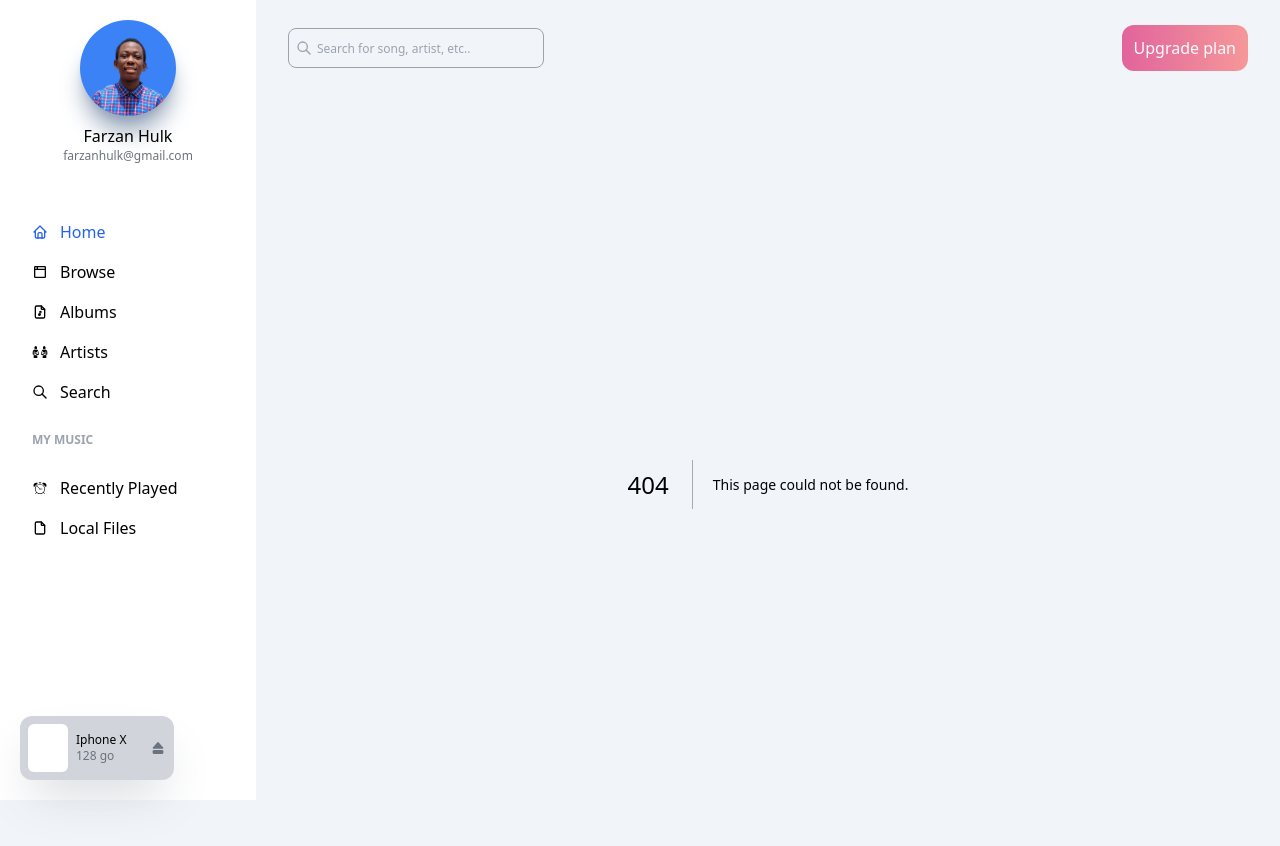
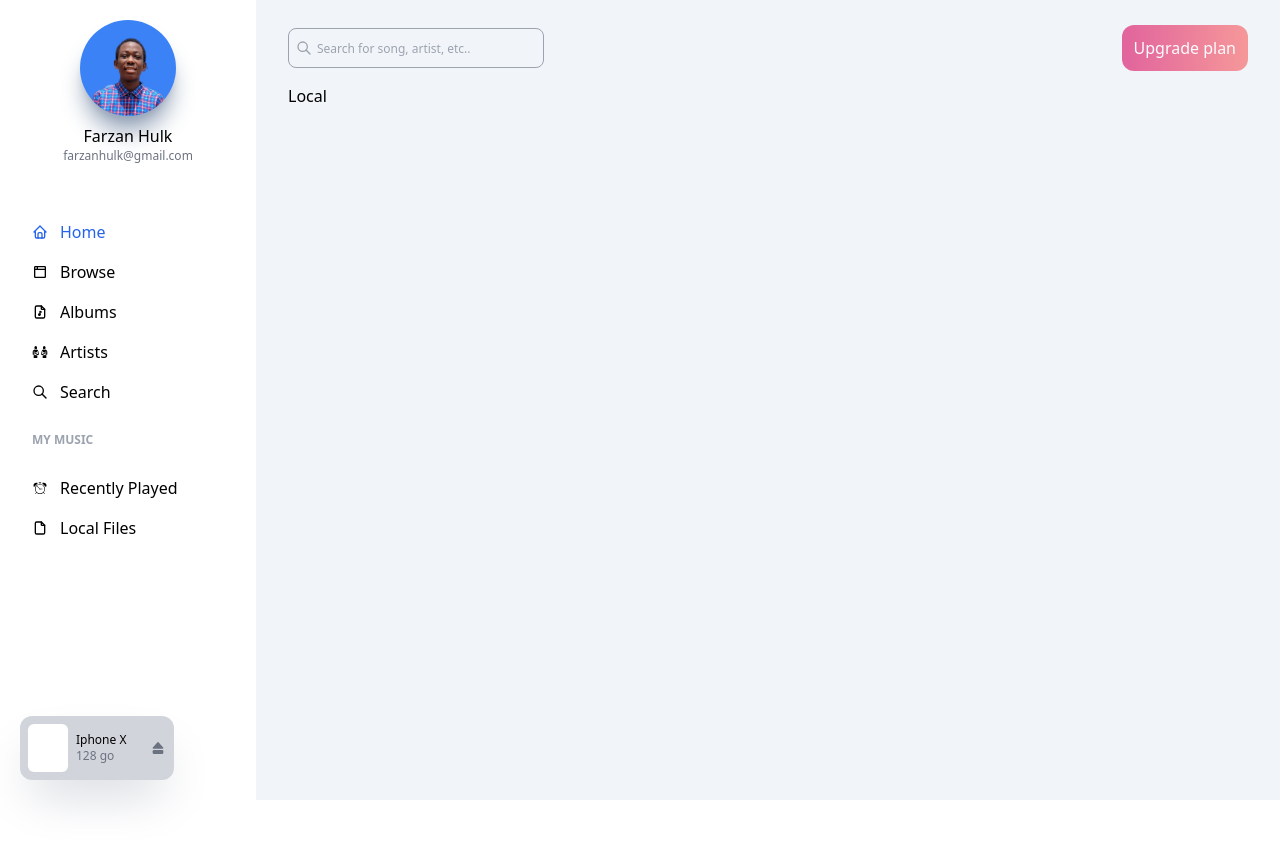
Before and after one commit to danieldjakam/Pleyer, a Next.js app: page /local in a window 1280 px wide. Before the commit this address had no page. Shown: the top 846 px of the page. After the commit the page ends 800 px from the top, so only its background shows below. Built offline with nearby package versions, Linux system fonts and the light colour scheme.

Commit message:
taking part

```diff
--- a/app/globals.css
+++ b/app/globals.css
@@ -24,12 +24,29 @@
     height: 0;
 }
 
-.LectureCard::after {
+.progress::after {
     position: absolute;
     display: block;
-    width: 20px;
-    height: 20px;
-    @apply bg-blue-600;
+    content: '';
+    width: 13px;
+    height: 13px;
+    @apply bg-red-700;
     border-radius: 50%;
+    top: calc(-50% - 2px);
+    right: -6.5px;
+}
 
+.progress::before {
+    position: absolute;
+    display: block;
+    content: '';
+    width: 7px;
+    height: 7px;
+    @apply bg-white;
+    border-radius: 50%;
+    top: calc(-50% + 1.2px);
+    right: -3.5px;
+    z-index: 2;
 }
+
+.rotation {}
--- a/app/home/page.jsx
+++ b/app/home/page.jsx
@@ -6,7 +6,8 @@ import { fetchPopularAlbums } from '@/const/albums';
 
 async function page() {
 
-    const popularAlbums = await fetchPopularAlbums()
+    const popularAlbums = await fetchPopularAlbums();
+
     return (
         <>
             <AlbumsByGroup title={'Billboard Topchart'} albums={popularAlbums} />
--- /dev/null
+++ b/app/local/page.jsx
@@ -0,0 +1,9 @@
+import React from 'react'
+
+function page() {
+    return (
+        <div>Local</div>
+    )
+}
+
+export default page
--- a/components/Home/ButtonsLecture.jsx
+++ b/components/Home/ButtonsLecture.jsx
@@ -1,12 +1,26 @@
 'use client'
 import React, { useState } from 'react';
-import { TbSquare } from 'react-icons/tb'
+import { TbRepeat, TbSquare, TbSquare1Filled, TbSquare9Filled, TbSquareChevronsRight } from 'react-icons/tb'
 import { FaArrowLeft, FaArrowRight, FaPause, FaPlay, FaRandom } from 'react-icons/fa'
 
-function ButtonsLecture() {
+function ButtonsLecture({ isPlaying, setIsPlaying }) {
     const [isLoop, setIsLoop] = useState(false);
-    const [isPlay, setIsPlay] = useState(false);
     const [isRandom, setIsRandom] = useState(false);
+    const [isRepeat, setIsRepeat] = useState(false);
+
+    const setIsRepeatOrLoop = () => {
+        if (!isRepeat) {
+            setIsLoop(v => !v)
+        } else {
+            setIsRepeat(v => !v)
+            setIsLoop(false)
+        }
+
+        if (isLoop) {
+            setIsLoop(false)
+            setIsRepeat(true)
+        }
+    }
 
     return (
         <div className="space-x-10 flex text-gray-400">
@@ -16,14 +30,14 @@ function ButtonsLecture() {
             <button>
                 <FaArrowLeft />
             </button>
-            <button onClick={() => { setIsPlay(!isPlay) }} className='shadow-lg w-12 h-12 bg-white flex items-center justify-center text-blue-600 font-bold rounded-full'>
-                {isPlay ? <FaPause /> : <FaPlay />}
+            <button onClick={() => { setIsPlaying(!isPlaying) }} className='shadow-lg w-12 h-12 bg-white flex items-center justify-center text-blue-600 font-bold rounded-full'>
+                {isPlaying ? <FaPause /> : <FaPlay />}
             </button>
             <button>
                 <FaArrowRight />
             </button>
-            <button onClick={() => { setIsLoop(!isLoop) }} className={isLoop ? 'text-blue-600' : ''}>
-                < TbSquare />
+            <button onClick={() => { setIsRepeatOrLoop() }} className={isLoop || isRepeat ? 'text-blue-600' : ''}>
+                {!isRepeat ? < TbSquare /> : <TbRepeat />}
             </button>
         </div>
     )
--- a/components/Home/LectureCard.jsx
+++ b/components/Home/LectureCard.jsx
@@ -1,11 +1,31 @@
+import { formatTime, getPercentOfTime } from '@/const/utils';
 import Image from 'next/image'
-import React from 'react'
+import React, { useEffect, useState } from 'react'
 
-function LectureCard() {
+function LectureCard({ isPlaying }) {
+    const [time, setTime] = useState(0);
+    const [percent, setPercent] = useState(0);
+    const endTime = 270
+
+    useEffect(() => {
+        let interval
+        if (isPlaying) {
+            if (time < endTime) {
+                interval = setInterval(() => { setTime(v => v + 1) }, 1000)
+            } else {
+                setTime(0);
+
+            }
+        } else {
+            clearInterval(interval)
+        }
+        setPercent(getPercentOfTime(time, endTime));
+    }, [isPlaying, time, percent])
+
     return (
         <div className='p-3 py-5 rounded-2xl shadow-2xl shadow-gray-300 w-80 flex flex-col items-center'>
-            <div className='relative w-32 h-32 rounded-full bg-blue-600'>
-                <Image src="/backgrounds/3.png" width={128} height={128} className='w-full h-full rounded-full' alt="Coloring Book" />
+            <div className={`relative w-32 h-32 rounded-full bg-blue-600 rotation ${isPlaying ? 'animate-spin' : 'animate-none'}`}>
+                <Image src="/backgrounds/3.png" width={128} height={128} className='w-full h-full rounded-full ' alt="Coloring Book" />
                 <div className='absolute bg-white w-12 h-12 rounded-full top-[calc(50%-1.5rem)] left-[calc(50%-1.5rem)]'></div>
             </div>
 
@@ -13,22 +33,14 @@ function LectureCard() {
             <p className='artist_name'>The Weekend</p>
 
             <div className='w-72 mt-5 relative'>
-                {/* <div className='h-1 rounded bg-gray-400 w-full'></div>
-                <div className='h-1 w-40 top-0 bottom-0 rounded bg-blue-700 absolute relative LectureCard'></div> */}
-                <audio controls>
-                    <source src="https://cdns-preview-2.dzcdn.net/stream/c-2a2a808c0966c0952aa4f6bae6fa98de-6.mp3" type="audio/mp3" />
-                    Your browser does not support the audio element.
-                </audio>
-
-
-
-
+                <div className='h-1 rounded bg-gray-400 w-full'></div>
+                <div className={`h-1 top-0 bottom-0 rounded bg-blue-700 absolute progress`} style={{ width: percent + '%' }}></div>
             </div>
             <div className='flex justify-between w-full mt-3 p-2 text-gray-400 font-thin'>
-                <span>2:10</span>
-                <span>4:30</span>
+                <span>{formatTime(time)}</span>
+                <span>{formatTime(endTime)}</span>
             </div>
-        </div>
+        </div >
     )
 }
 
--- a/components/Home/NowPlaying.jsx
+++ b/components/Home/NowPlaying.jsx
@@ -1,8 +1,10 @@
-import React from 'react'
+'use client'
+import React, { useState } from 'react'
 import LectureCard from './LectureCard'
 import ButtonsLecture from './ButtonsLecture'
 
 function NowPlaying({ src }) {
+    const [isPlaying, setIsPlaying] = useState(false);
     return (
         <div>
             <div className='mb-4'>
@@ -13,9 +15,9 @@ function NowPlaying({ src }) {
             </div>
 
             <div className='h-auto w-full bg-white p-3 shadow-md rounded-lg flex flex-col items-center'>
-                <LectureCard src={src} />
+                <LectureCard src={src} isPlaying={isPlaying} />
                 <div className='my-8'>
-                    <ButtonsLecture />
+                    <ButtonsLecture isPlaying={isPlaying} setIsPlaying={setIsPlaying} />
                 </div>
             </div>
         </div>
--- a/components/SideBar.jsx
+++ b/components/SideBar.jsx
@@ -1,11 +1,17 @@
-import React from 'react';
+'use client'
+import React, { useEffect } from 'react';
 import Image from 'next/image';
 import Link from 'next/link';
 import { TbBrowser, TbFile, TbFileMusic, TbHome, TbPlayerEjectFilled, TbSearch, TbVideo } from "react-icons/tb";
 import { GiAlarmClock, GiFaceToFace } from "react-icons/gi";
 
-function SideBar({ currentPage }) {
-    // const currentPage = window.location.href.split('/')[3];
+function SideBar() {
+    let currentPage = 'home'
+    useEffect(() => {
+        currentPage = window?.location?.href?.split('/')[3];
+        console.log(window.location)
+    }, [])
+    console.log(currentPage);
     return (
         <div className='w-64 fixed h-screen flex flex-col  bg-white p-5'>
             <div className='flex items-center flex-col w-full'>
--- a/const/utils.js
+++ b/const/utils.js
@@ -21,3 +21,7 @@ export function formatNumber(number) {
         return formattedIntegerPart;
     }
 }
+
+export function getPercentOfTime(time, endTime) {
+    return Math.round((time / endTime) * 100);
+}
--- a/pages/404.jsx
+++ b/pages/404.jsx
@@ -12,18 +12,18 @@ export const metadata = {
 
 function page() {
     return (
-        <body className={inter.className + "bg-gray-900 w-full h-full items-center justify-center"}>
+        // <body className={inter.className + "bg-gray-900 w-full h-full items-center justify-center"}>
         <section className="bg-white dark:bg-gray-900 h-full">
             <div className="py-8 px-4 mx-auto max-w-screen-xl lg:py-16 lg:px-6">
                 <div className="mx-auto max-w-screen-sm text-center">
                     <h1 className="mb-4 text-7xl tracking-tight font-extrabold lg:text-9xl text-blue-600 dark:text-blue-500">404</h1>
                     <p className="mb-4 text-3xl tracking-tight font-bold text-gray-900 md:text-4xl dark:text-white">Something missing.</p>
-                        <p className="mb-4 text-lg font-light text-gray-500 dark:text-gray-400">Sorry, we ca not find that page. You all find lots to explore on the home page. </p>
+                    <p className="mb-4 text-lg font-light text-gray-500 dark:text-gray-400">Sorry, we can't find that page. You all find lots to explore on the home page. </p>
                     <Link href={'/home'} className="inline-flex text-white bg-blue-600 hover:bg-blue-800 focus:ring-4 focus:outline-none focus:ring-blue-300 font-medium rounded-lg text-sm px-5 py-2.5 text-center dark:focus:ring-blue-900 my-4">Back to Homepage</Link>
                 </div>
             </div>
         </section>
-        </body>
+        // </body>
     )
 }
 
```
Lines whose indentation alone changed are shown as unchanged.
